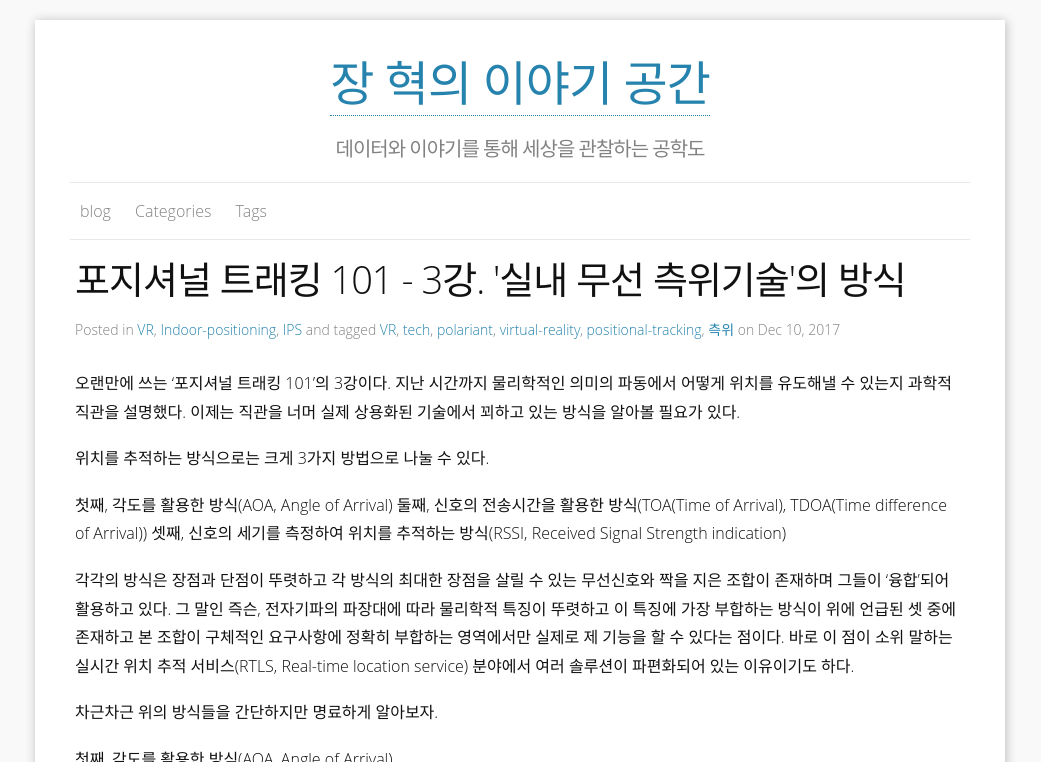
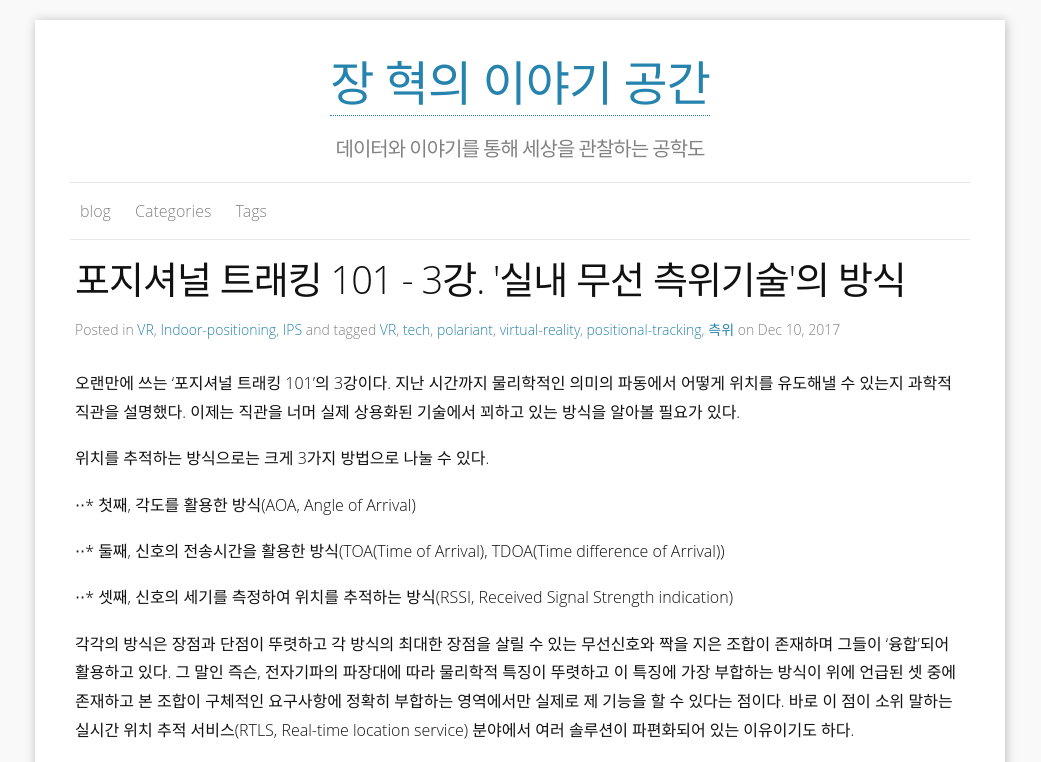
Before and after one commit to HyoukJang/HyoukJang.github.io, a Jekyll site: the page built from _posts/2017-12-10-positional-tracking-101-3.md, in a window 1280 px wide and 900 px high, cut to the strip 0-762 px from the top of the window. Shown: the whole strip, without its empty margins (120-1161 px from the left). Built offline with Jekyll 4.4.1, drawn with Linux system fonts in a browser that asks for light colours; nearby versions of some CDN libraries; some web fonts are replaced; comment, search, counter and statistics services are not loaded.

Commit message:
modify syntax errors

```diff
--- a/_posts/2017-12-10-positional-tracking-101-3.md
+++ b/_posts/2017-12-10-positional-tracking-101-3.md
@@ -13,21 +13,23 @@ tags:  VR tech polariant virtual-reality positional-tracking 측위
 
 위치를 추적하는 방식으로는 크게 3가지 방법으로 나눌 수 있다.
 
-첫째, 각도를 활용한 방식(AOA, Angle of Arrival)
-둘째, 신호의 전송시간을 활용한 방식(TOA(Time of Arrival), TDOA(Time difference of Arrival))
-셋째, 신호의 세기를 측정하여 위치를 추적하는 방식(RSSI, Received Signal Strength indication)
+⋅⋅* 첫째, 각도를 활용한 방식(AOA, Angle of Arrival)
+
+⋅⋅* 둘째, 신호의 전송시간을 활용한 방식(TOA(Time of Arrival), TDOA(Time difference of Arrival))
+
+⋅⋅* 셋째, 신호의 세기를 측정하여 위치를 추적하는 방식(RSSI, Received Signal Strength indication)
 
 각각의 방식은 장점과 단점이 뚜렷하고 각 방식의 최대한 장점을 살릴 수 있는 무선신호와 짝을 지은 조합이 존재하며 그들이 '융합'되어 활용하고 있다. 그 말인 즉슨, 전자기파의 파장대에 따라 물리학적 특징이 뚜렷하고 이 특징에 가장 부합하는 방식이 위에 언급된 셋 중에 존재하고 본 조합이 구체적인 요구사항에 정확히 부합하는 영역에서만 실제로 제 기능을 할 수 있다는 점이다. 바로 이 점이 소위 말하는 실시간 위치 추적 서비스(RTLS, Real-time location service) 분야에서 여러 솔루션이 파편화되어 있는 이유이기도 하다.
 
 차근차근 위의 방식들을 간단하지만 명료하게 알아보자.
 
-첫째, 각도를 활용한 방식(AOA, Angle of Arrival)
+**첫째, 각도를 활용한 방식(AOA, Angle of Arrival)**
 
 ![Angle of Arrival](https://www.researchgate.net/publication/258390460/figure/fig9/AS:328441036591115@1455317854047/Angle-of-arrival-positioning-method.png)
 
 무선신호를 받는 수신부(Receiver)은 여러개의 안테나로 이루어진 다중 안테나로 구성된다. 다중 안테나의 각 안테나에서 수집되는 무선신호는 입사각(Incident angle)에 따라서 신호의 위상(phase)가 다르고 다중 안테나 속 안테나 사이의 거리와 위상차를 활용하여 수신부로 입사하는 각도를 인지한다. 잘 배치된 3개 이상의 송신부(Sender)로부터 각각의 입사각을 알고 있으면 위의 그림처럼 겹치는 영역에 해당하는 위치를 알아낼 수 있다. 특수 목적의 국방분야에서의 측위 기술에서도 쓰이나 상대적으로 비용이 많이 들며 컴퓨팅 리소스가 상대적으로 많이 드는 신호처리 방식으로 알려져 있다.
 
-둘째, 신호의 전송시간을 활용한 방식(TOA(Time of Arrival), TDOA(Time difference of Arrival))
+**둘째, 신호의 전송시간을 활용한 방식(TOA(Time of Arrival), TDOA(Time difference of Arrival))**
 
 a) TOA(Time of Arrival)
 
@@ -43,7 +45,7 @@ b) TDOA(Time Difference of Arrival)
 
 시간 차를 이용하는 TDOA 방식이 훨씬 널리 쓰이고 있으며 '3개 이상의 송신부가 있고 잘 정돈된 상황'에서는 가장 좋은 퍼포먼스를 보인다고 알려져 있는 방식이다. 그러나 시간 동기화라는 대전제가 외부 자극으로부터 자유로울 수 없음을 반증한다.
 
-셋째, 신호의 세기를 측정하여 위치를 추적하는 방식(RSSI, Received Signal Strength indication)
+**셋째, 신호의 세기를 측정하여 위치를 추적하는 방식(RSSI, Received Signal Strength indication)**
 
 2강에서 알아본 것처럼 신호의 진폭을 통한 '세기'를 통해 위치를 추적하는 방식이다. 잘 알고 있듯이 신호의 근간으로부터 거리가 멀어짐에 따라 제곱배로 감소하는 원리를 활용하여 거리를 추적하는 방식이다. 역시나 기존 무선신호 방식에서는 3개 이상의 송신부가 필요하나 시간 동기화가 필요하지 않다. 그러나 다경로(Multipath) 현상으로 인한 간섭에 취약하고 NLOS(Non line-of-sight) 상황에서는 오차가 급격히 커진다.
 
```
